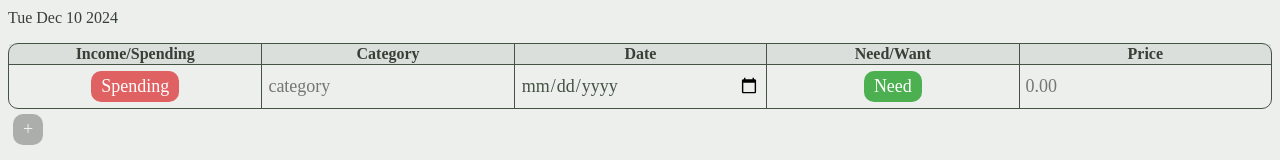
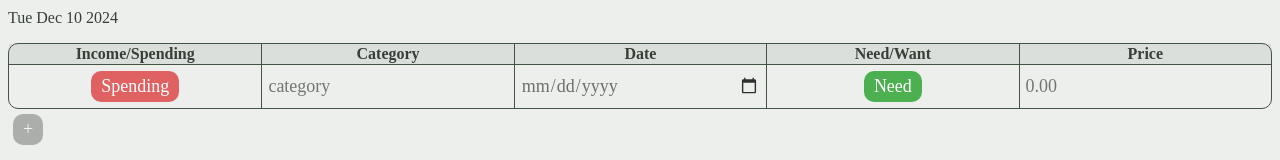
Before and after one commit to Fishfinna/sprouts, a React (Vite) app: page / in a window 1280 px wide. Shown: the part 480-640 px from the top of the page. Built offline with nearby package versions, Linux system fonts and the light colour scheme; a web font is replaced by a local one.

Commit message:
changed the placeholder date

```diff
--- a/src/components/table/table.scss
+++ b/src/components/table/table.scss
@@ -59,6 +59,11 @@ input[type="number"] {
     &.gray {
         color: $gray-color;
     }
+
+    &.faded {
+        color: $gray-color;
+        opacity: 0.8;
+    }
 }
 
 button {
--- a/src/components/table/table.tsx
+++ b/src/components/table/table.tsx
@@ -90,7 +90,8 @@ export function Table({
               <td>
                 <input
                   type="date"
-                  value={row.date || ""}
+                  className={row.date ? "" : "faded"}
+                  value={(row.date as string) || ""}
                   onChange={(e) => handleChange(e, rowIndex, "date")}
                 />
               </td>
```
